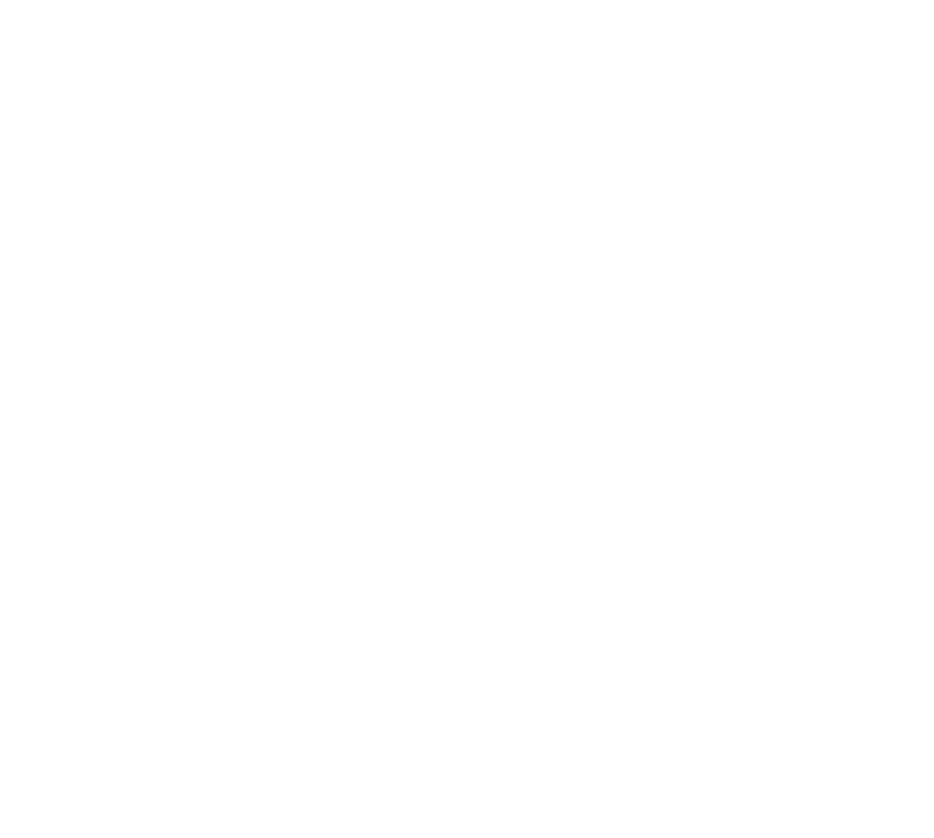
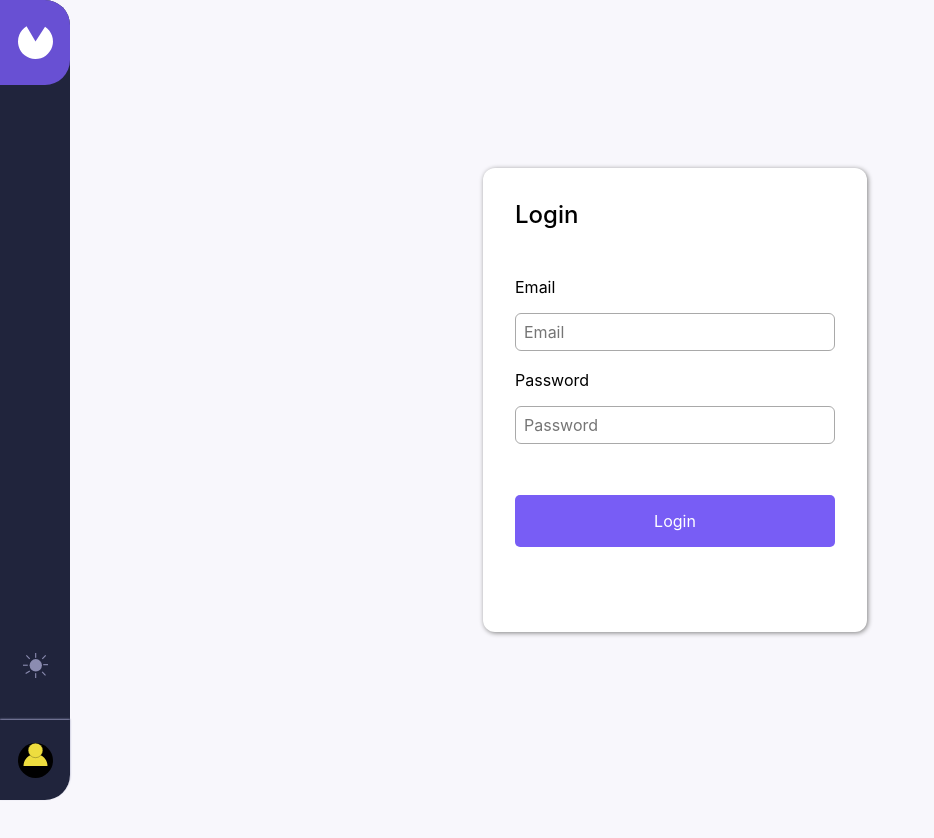
Before and after one commit to HamadNabizada/invoice, a React (Create React App) app in the folder frontend/invoice-app/: page /auth/login in a window 1280 px wide. Before the commit this address had no page. Shown: the top 838 px of the page, without its empty margins (0-934 px from the left). Before the commit the page ends 800 px from the top, so only its background shows below. Built offline with nearby package versions, Linux system fonts and the light colour scheme; the HTML template or start-up script is replaced by a standard one.

Commit message:
added login page with styling

```diff
--- a/frontend/invoice-app/src/App.js
+++ b/frontend/invoice-app/src/App.js
@@ -1,5 +1,6 @@
 import {Route, Routes} from 'react-router-dom'
 import Home from './pages/Home'
+import Login from './pages/Login'
 import InvoiceDetail from './pages/InvoiceDetail'
 import {useState} from 'react'
 
@@ -16,6 +17,7 @@
 
   return (
     <Routes>
+      <Route path='/auth/login' element={<Login updateLightMode={updateLightMode} lightMode={lightMode} />}/>
       <Route path='/' element={<Home updateLightMode={updateLightMode} lightMode={lightMode} />}/>
       <Route path='/:id' element={<InvoiceDetail updateLightMode={updateLightMode} lightMode={lightMode} />}/>
     </Routes>
--- a/frontend/invoice-app/src/index.css
+++ b/frontend/invoice-app/src/index.css
@@ -7,7 +7,11 @@
   -webkit-font-smoothing: antialiased;
   -moz-osx-font-smoothing: grayscale;
 }
-
+button{
+  font-family: -apple-system, BlinkMacSystemFont, 'Segoe UI', 'Roboto', 'Oxygen',
+  'Ubuntu', 'Cantarell', 'Fira Sans', 'Droid Sans', 'Helvetica Neue',
+  sans-serif;
+}
 
 code {
   font-family: source-code-pro, Menlo, Monaco, Consolas, 'Courier New',
--- /dev/null
+++ b/frontend/invoice-app/src/pages/Login.js
@@ -0,0 +1,62 @@
+import styles from '../styles/Login.module.css'
+import Nav from '../components/Nav'
+
+export default function Login(props){
+
+    function submitLogin(e){
+        e.preventDefault()
+        console.log('submit');
+    }
+
+    let styleTheme = {
+        layout:{
+            backgroundColor: props.lightMode ?  '#f8f7fc' : '#141625'
+        },
+        main:{
+            color: props.lightMode ? '#000000' : '#ffffff',
+            backgroundColor: props.lightMode ?  '#f8f7fc' : '#141625'
+        },
+        mainText:{
+            color: props.lightMode ? '#000000' : '#ffffff',
+        },
+        minorText:{
+            color: props.lightMode ? 'gray' : 'lightgray',
+        },
+        subBG:{
+            backgroundColor: props.lightMode ?  '#ffffff' : '#1f203c',
+            boxShadow: props.lightMode ?  '1px 1px 5px gray' : '',
+            border: props.lightMode ? '' : '1px solid white'
+        }
+    }
+    let bgColor = {
+        backgroundColor: props.lightMode ?  '#ffffff' : '#1f203c',
+        border: props.lightMode ? '1px solid darkgray':'1px solid gray',
+        caretColor: props.lightMode ? 'black':'white',
+        color: props.lightMode ? 'black':'white'
+    }
+
+    return(
+        <div style={styleTheme.layout} className={styles.layout}>
+            <Nav
+                updateLightMode = {props.updateLightMode}
+                lightMode = {props.lightMode}
+            />
+            <section style={styleTheme.main} className={styles.loginContainer}>
+                <div style={styleTheme.subBG} className={styles.formWrapper}>
+                    <h1 className={styles.formTitle}>Login</h1>
+                    <form className={styles.formStyles} onSubmit={submitLogin}>
+                        <div className={styles.labelInputWrapper}>
+                            <label htmlFor="email">Email</label>
+                            <input style={bgColor} id='email' type="text" placeholder='Email'/>
+                        </div>
+                        <div className={styles.labelInputWrapper}>
+                            <label htmlFor="password">Password</label>
+                            <input style={bgColor} id='password' placeholder='Password' type="text" />
+                        </div>
+                        <button className={styles.loginBtn} type='submit'>Login</button>
+                    </form>
+                </div>
+            </section>
+        </div>
+    )
+}
--- /dev/null
+++ b/frontend/invoice-app/src/styles/Login.module.css
@@ -0,0 +1,64 @@
+.layout{
+    display: flex;
+    flex-direction: row;
+    min-height: 100vh;
+    position: relative;
+    padding-bottom:3rem;
+}
+.loginContainer{
+    width:100%;
+    display:flex;
+    flex-direction: column;
+    align-items: center;
+    justify-content: center;
+}
+.formWrapper{
+    padding: 2rem;
+    border-radius: 12px;
+    width: 20rem;
+    height: 25rem;
+    display:flex;
+    flex-direction: column;
+    gap: 3rem;
+}
+.formTitle{
+    margin:0px;
+    font-weight: 500;
+}
+.labelInputWrapper{
+    display:flex;
+    flex-direction: column;
+    gap: 1rem;
+}
+.formStyles{
+    display: flex;
+    flex-direction: column;
+    gap: 1.2rem;
+}
+.loginBtn{
+    border-radius: 5px;
+    border:none;
+    background-color: #785df5;
+    color:white;
+    padding: 1rem 0;
+    font-size: 1rem;
+    cursor: pointer;
+    margin-top: 2rem;
+}
+.loginBtn:hover{
+    filter: brightness(.9);
+}
+
+
+@media screen and (max-width:800px){
+    .layout{
+        flex-direction: column;
+        gap: 3rem;
+    }
+}
+@media screen and (max-width: 450px){
+    .formWrapper{
+        width: 70vw;
+        min-width:275px;
+    }
+}
```
